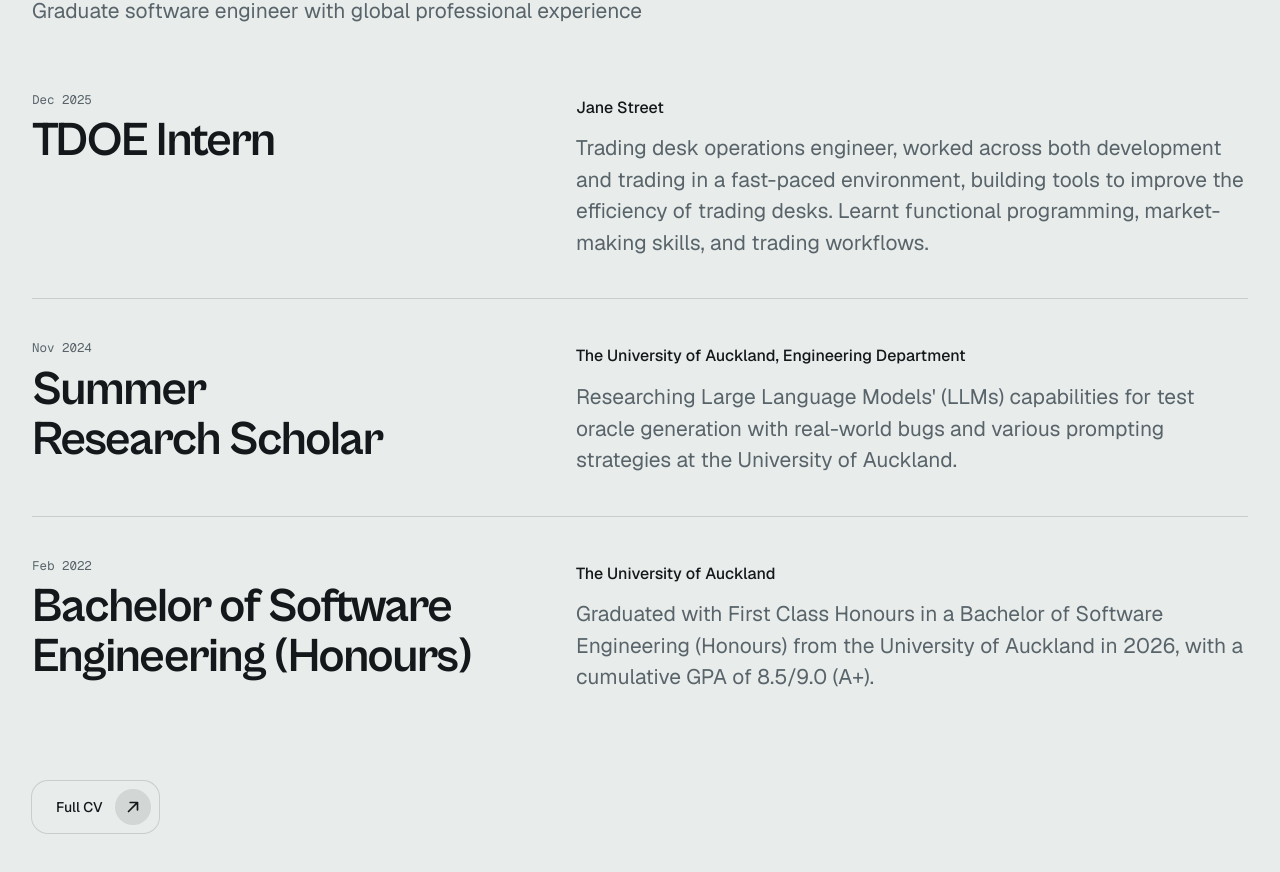
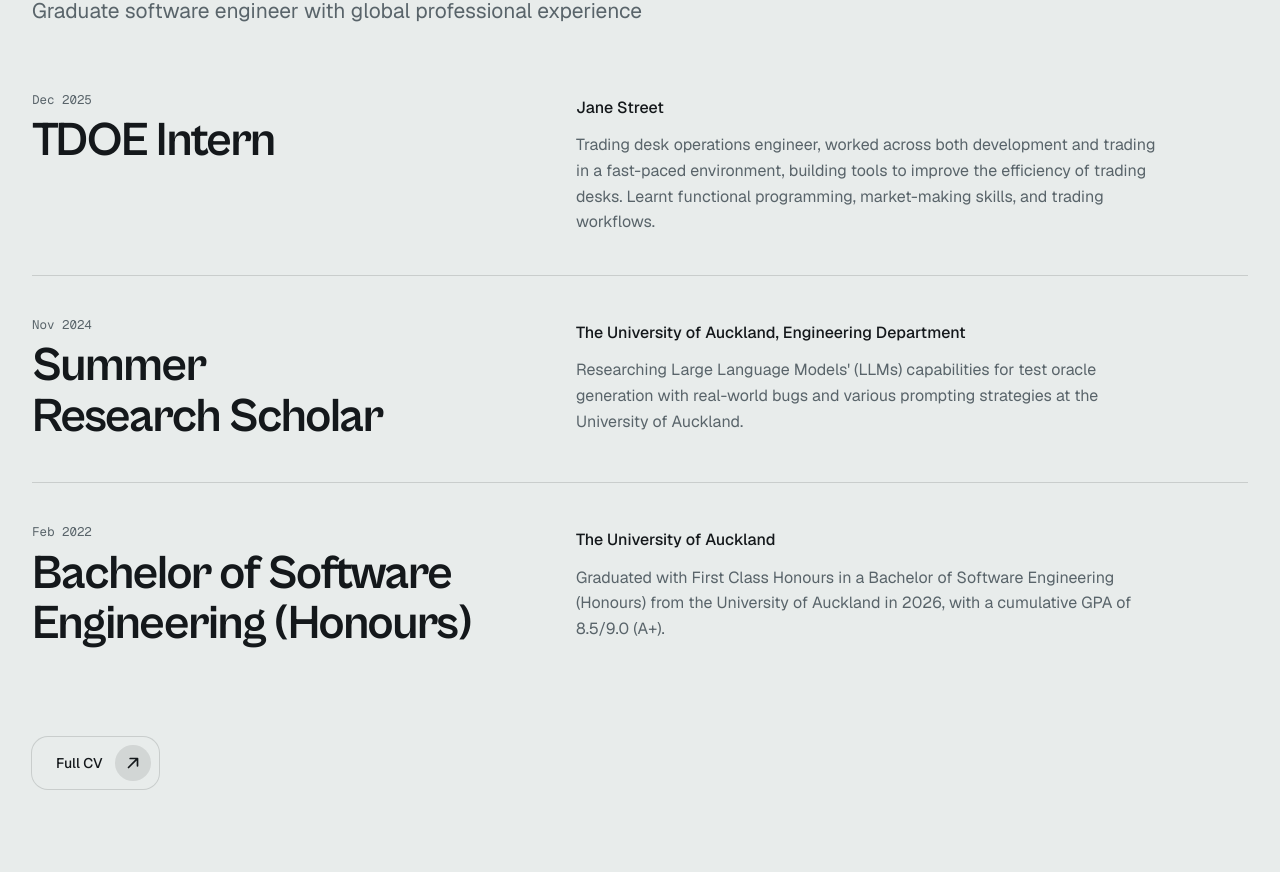
Before and after one commit to adxmb/portfolio, a Next.js app: page /portfolio/ in a window 1280 px wide. Shown: the part 1848-2720 px from the top of the page. Built offline with nearby package versions, Linux system fonts and the light colour scheme.

Commit message:
Changing professional preview text size

```diff
--- a/src/components/home/ProfessionalPreview.tsx
+++ b/src/components/home/ProfessionalPreview.tsx
@@ -44,7 +44,7 @@ export function ProfessionalPreview() {
                                 <p className="font-medium text-ink">
                                     {entry.organisation}
                                 </p>
-                                <p className="max-w-[56ch] text-lead text-muted">
+                                <p className="max-w-[56ch] text-muted text-muted">
                                     {entry.summary}
                                 </p>
                             </div>
```
